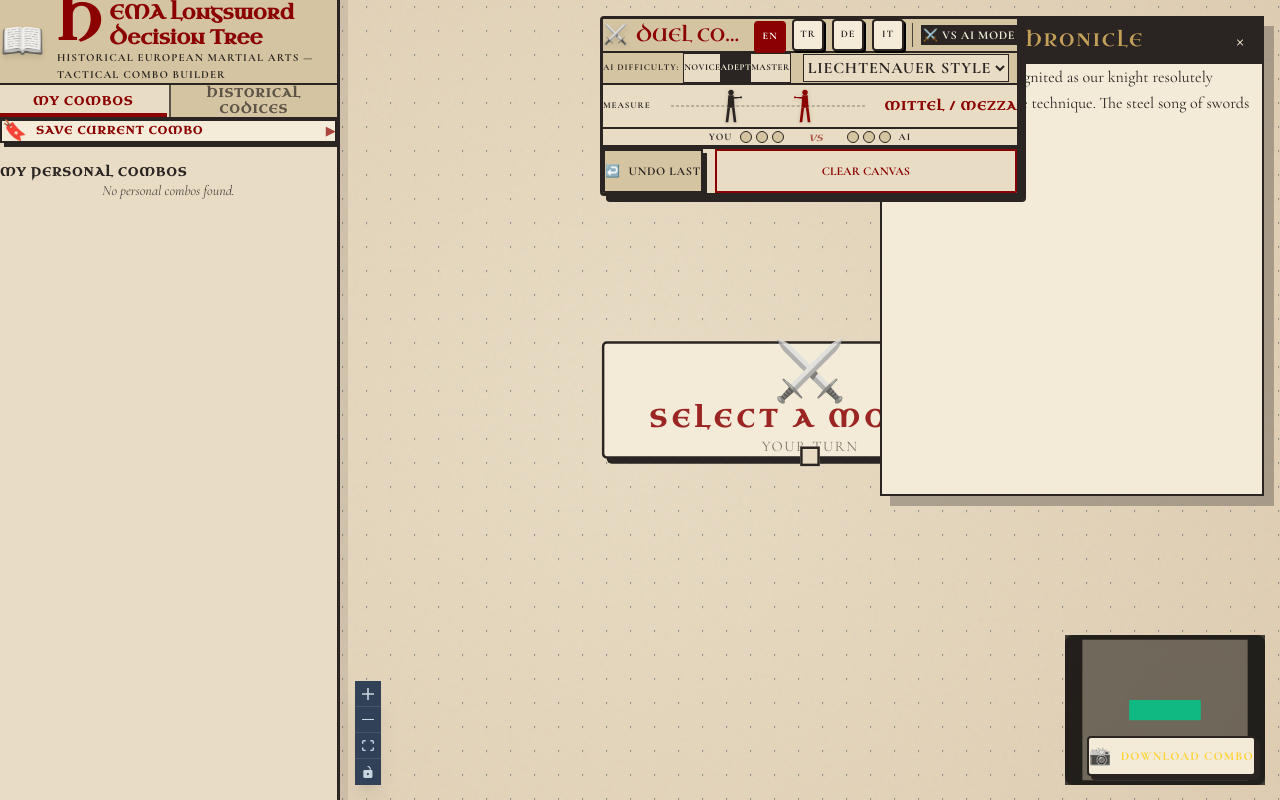
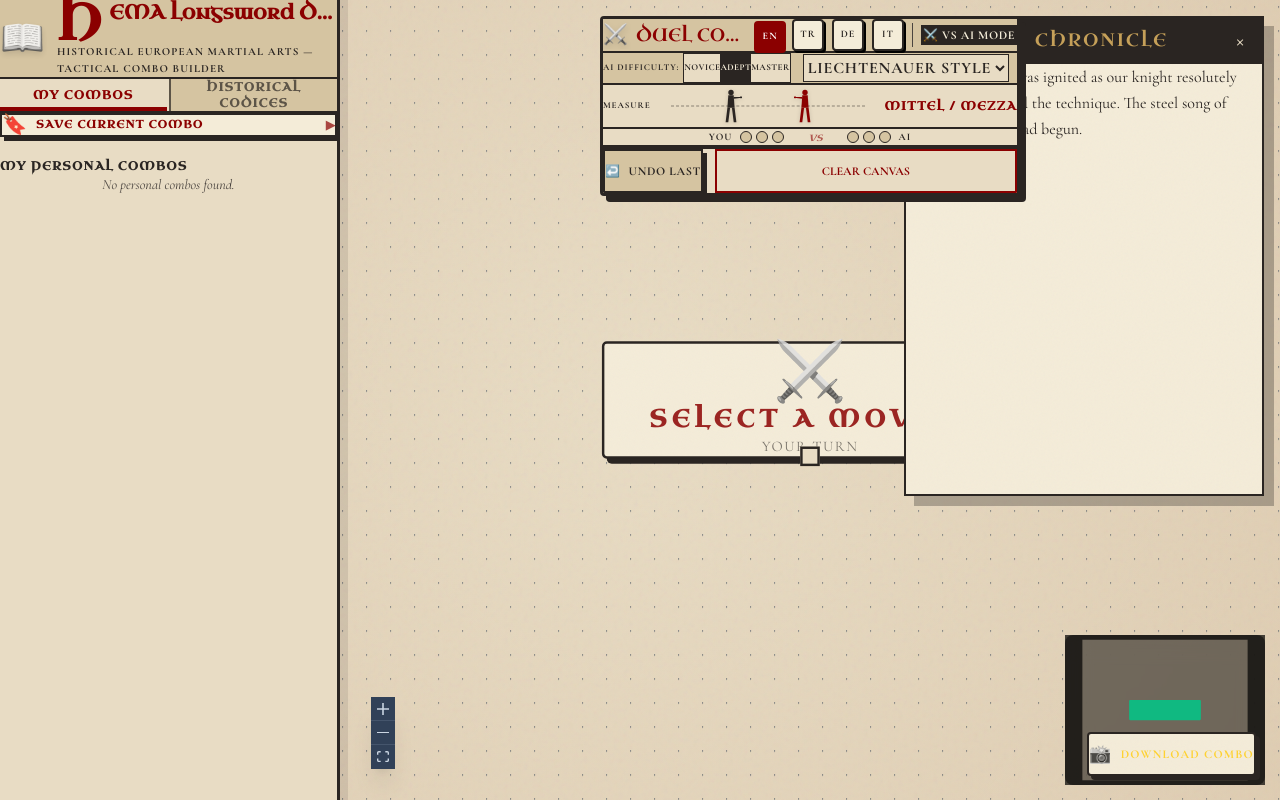
Before and after one commit to ozelgoze/hema-react, a React (Vite) app: page / in a window 1280 px wide. Both pictures are taken after a click on the button "📜 Chronicle". Built offline with nearby package versions, Linux system fonts and the light colour scheme.

Commit message:
feat: implement sidebar, chronicle log, and flow canvas components for combo management and visualization

```diff
--- a/src/components/ChronicleLog.jsx
+++ b/src/components/ChronicleLog.jsx
@@ -122,7 +122,7 @@ export default function ChronicleLog({ nodes }) {
         <button
           onClick={() => setIsOpen(true)}
           aria-label={t('chronicle_open')}
-          className="bg-[var(--color-parchment-dark)] border-2 border-[var(--color-ink-black)] text-[var(--color-ink-black)] font-display font-bold px-3 py-2 text-xs md:text-sm uppercase tracking-widest shadow-[4px_4px_0_0_var(--color-ink-black)] hover:bg-[var(--color-ink-black)] hover:text-[var(--color-parchment)] transition-all flex items-center gap-1.5 min-h-[40px]"
+          className="bg-[var(--color-parchment-dark)] border-2 border-[var(--color-ink-black)] text-[var(--color-ink-black)] font-display font-bold px-3 py-2 text-xs md:text-sm uppercase tracking-widest shadow-[4px_4px_0_0_var(--color-ink-black)] hover:bg-[var(--color-ink-black)] hover:text-[var(--color-parchment)] transition-all flex items-center gap-1.5 min-h-[44px] min-w-[44px] justify-center"
         >
           <span className="text-base filter grayscale">📜</span>
           <span className="hidden md:inline">{t('chronicle_open')}</span>
@@ -131,11 +131,11 @@ export default function ChronicleLog({ nodes }) {
 
       {/* The Chronicle Modal / Drawer */}
       <div
-        className={`bg-[var(--color-parchment)] border-l-4 md:border-2 border-[var(--color-ink-black)] w-80 md:w-96 flex flex-col shadow-[-10px_0_30px_rgba(0,0,0,0.5)] md:shadow-[10px_10px_0_0_rgba(42,37,34,0.3)] transition-all duration-300 origin-right
-          ${isOpen ? 'scale-x-100 h-full md:h-[60vh] max-h-[600px]' : 'scale-x-0 h-0 hidden'}
+        className={`bg-[var(--color-parchment)] border-l-4 md:border-2 border-[var(--color-ink-black)] w-[85vw] max-w-[360px] md:w-96 flex flex-col shadow-[-10px_0_30px_rgba(0,0,0,0.5)] md:shadow-[10px_10px_0_0_rgba(42,37,34,0.3)] transition-all duration-300 origin-right
+          ${isOpen ? 'scale-x-100 h-full h-dvh md:h-[60vh] max-h-[100vh] md:max-h-[600px]' : 'scale-x-0 h-0 hidden'}
         `}
       >
-        <div className="flex justify-between items-center bg-[var(--color-ink-black)] text-[var(--color-parchment-light)] px-4 py-3 border-b-2 border-[var(--color-ink-black)]">
+        <div className="flex justify-between items-center bg-[var(--color-ink-black)] text-[var(--color-parchment-light)] px-4 py-3 border-b-2 border-[var(--color-ink-black)] safe-top">
           <h2 className="font-display text-lg uppercase tracking-widest text-[var(--color-gold)] flex items-center gap-2">
             <span className="text-xl filter grayscale drop-shadow-md">📜</span> {t('chronicle_title')}
           </h2>
--- a/src/components/FlowCanvas.jsx
+++ b/src/components/FlowCanvas.jsx
@@ -79,9 +79,13 @@ function FlowCanvasInner({ nodes, edges, onNodesChange, onEdgesChange, onAddNode
           color="#334155"
         />
         <Controls
-          className="!bg-slate-800/80 !border-slate-700 !rounded-lg !shadow-xl [&>button]:!bg-slate-700 [&>button]:!border-slate-600 [&>button]:!text-slate-300 [&>button:hover]:!bg-slate-600"
+          position="top-left"
+          showInteractive={false}
+          className="!top-[76px] !left-3 md:!top-auto md:!bottom-4 md:!left-4 !bg-slate-800/80 !border-slate-700 !rounded-lg !shadow-xl [&>button]:!bg-slate-700 [&>button]:!border-slate-600 [&>button]:!text-slate-300 [&>button:hover]:!bg-slate-600 [&>button]:!w-10 [&>button]:!h-10 md:[&>button]:!w-6 md:[&>button]:!h-6"
         />
         <MiniMap
+          pannable
+          zoomable
           nodeColor={(node) => {
             const role = node.data?.nodeRole;
             if (role === 'user-action') return '#10b981';
@@ -91,7 +95,7 @@ function FlowCanvasInner({ nodes, edges, onNodesChange, onEdgesChange, onAddNode
             return '#64748b';
           }}
           maskColor="rgba(0, 0, 0, 0.7)"
-          className="!bg-black/50 !border-white/10 !rounded-lg backdrop-blur-md"
+          className="!hidden md:!block !bg-black/50 !border-white/10 !rounded-lg backdrop-blur-md"
         />
       </ReactFlow>
 
@@ -116,7 +120,7 @@ function FlowCanvasInner({ nodes, edges, onNodesChange, onEdgesChange, onAddNode
       <button
         onClick={handleDownloadImage}
         aria-label={t('download_image')}
-        className="absolute top-[128px] right-3 md:top-auto md:bottom-6 md:right-6 z-50 glass-panel px-3 py-2 md:px-4 md:py-3 rounded-full text-[10px] md:text-xs font-bold text-amber-300 uppercase tracking-widest border border-amber-500/30 hover:border-amber-400 hover:bg-amber-500/20 hover:scale-105 transition-all shadow-[0_0_20px_rgba(245,158,11,0.15)] flex items-center gap-1 md:gap-2 cursor-pointer min-h-[40px]"
+        className="absolute top-[128px] right-3 md:top-auto md:bottom-6 md:right-6 z-50 glass-panel px-3 py-2 md:px-4 md:py-3 rounded-full text-[10px] md:text-xs font-bold text-amber-300 uppercase tracking-widest border border-amber-500/30 hover:border-amber-400 hover:bg-amber-500/20 hover:scale-105 transition-all shadow-[0_0_20px_rgba(245,158,11,0.15)] flex items-center gap-1 md:gap-2 cursor-pointer min-h-[44px] min-w-[44px] justify-center"
         title={t('download_image')}
       >
         <span className="text-sm md:text-lg filter grayscale opacity-80">📸</span> <span className="hidden md:inline">{t('download_btn')}</span>
--- a/src/components/Sidebar.jsx
+++ b/src/components/Sidebar.jsx
@@ -79,11 +79,11 @@ export default function Sidebar({ currentNodes, currentEdges, onLoadCombo }) {
         <span className="text-xl -translate-y-2 block">📖</span>
       </button>
 
-      {/* Mobile Backdrop */}
+      {/* Mobile Backdrop — touch-none blocks React Flow pan/zoom from leaking through */}
       {isOpen && (
         <div
           onClick={() => setIsOpen(false)}
-          className="md:hidden fixed inset-0 bg-[var(--color-ink-black)]/70 z-[60] backdrop-blur-sm"
+          className="md:hidden fixed inset-0 bg-[var(--color-ink-black)]/70 z-[60] backdrop-blur-sm touch-none"
         />
       )}
 
@@ -103,12 +103,12 @@ export default function Sidebar({ currentNodes, currentEdges, onLoadCombo }) {
         )}
 
         {/* Header */}
-        <div className="px-4 py-5 border-b-[2px] border-[var(--color-ink-black)] bg-[var(--color-parchment-dark)]">
-          <div className="flex items-start justify-between mb-1">
-            <div className="flex items-center gap-3">
-              <span className="text-4xl filter grayscale opacity-90 drop-shadow-md">📖</span>
-              <div>
-                <h1 className="text-lg md:text-xl font-bold text-[var(--color-ink-red)] leading-tight font-display drop-cap">
+        <div className="px-4 py-5 border-b-[2px] border-[var(--color-ink-black)] bg-[var(--color-parchment-dark)] safe-top">
+          <div className="flex items-start justify-between mb-1 gap-3">
+            <div className="flex items-center gap-3 min-w-0">
+              <span className="text-4xl filter grayscale opacity-90 drop-shadow-md shrink-0">📖</span>
+              <div className="min-w-0">
+                <h1 className="text-lg md:text-xl font-bold text-[var(--color-ink-red)] leading-tight font-display drop-cap truncate">
                   {t('app_title')}
                 </h1>
                 <p className="hidden md:block text-[11px] text-[var(--color-ink-black)] uppercase tracking-widest font-bold mt-1">
@@ -116,6 +116,14 @@ export default function Sidebar({ currentNodes, currentEdges, onLoadCombo }) {
                 </p>
               </div>
             </div>
+            {/* Mobile close button — visible only when drawer is open on small screens */}
+            <button
+              onClick={() => setIsOpen(false)}
+              aria-label={t('collapse')}
+              className="md:hidden w-11 h-11 flex items-center justify-center shrink-0 border-2 border-[var(--color-ink-black)] bg-[var(--color-parchment-light)] text-[var(--color-ink-black)] hover:bg-[var(--color-ink-red)] hover:text-white transition-colors shadow-[2px_2px_0_0_var(--color-ink-black)] active:translate-y-[2px] active:translate-x-[2px] active:shadow-none font-bold text-xl leading-none"
+            >
+              ✕
+            </button>
           </div>
         </div>
 
```
